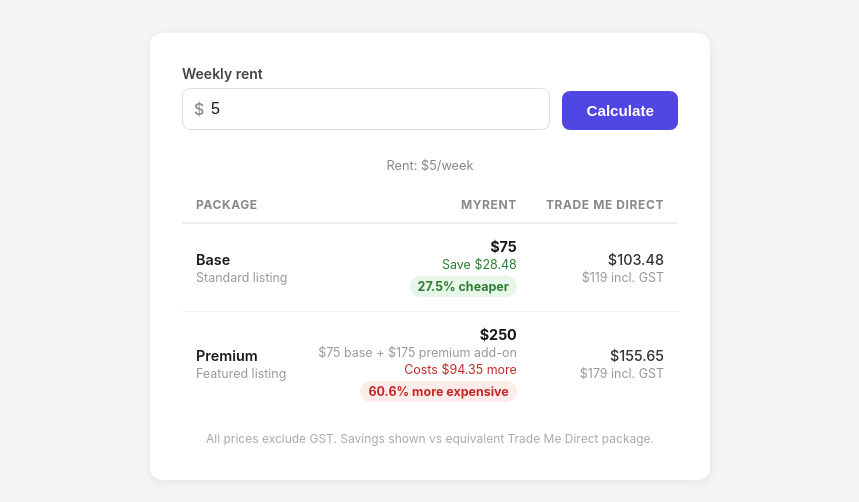
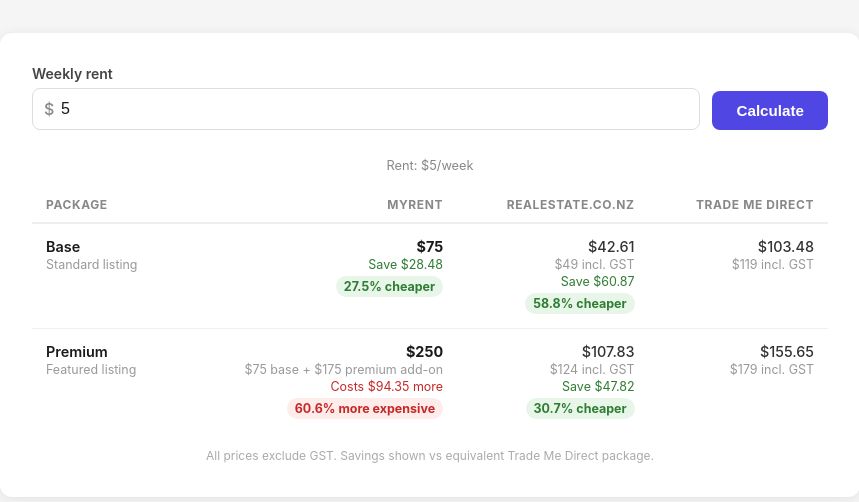
Before and after one commit to gsarvidson/myrentprices, a plain HTML site: page index.html in a window 1280 px wide. Both pictures are taken after typing "5" into the empty fields and a click on the button "Calculate". Shown: the part 112-614 px from the top of the page, without its empty margins (210-1069 px from the left). Drawn offline with Linux system fonts and the light colour scheme.

Commit message:
Add files via upload

```diff
--- a/index.html
+++ b/index.html
@@ -41,7 +41,7 @@
       box-shadow: 0 2px 12px rgba(0,0,0,0.08);
       padding: 32px;
       width: 100%;
-      max-width: 560px;
+      max-width: 860px;
     }
 
     .input-group {
@@ -155,7 +155,7 @@
 
     tbody td {
       padding: 14px 14px;
-      vertical-align: middle;
+      vertical-align: top;
     }
 
     tbody td:not(:first-child) {
@@ -246,6 +246,7 @@
         <tr>
           <th>Package</th>
           <th>MyRent</th>
+          <th>Realestate.co.nz</th>
           <th>Trade Me Direct</th>
         </tr>
       </thead>
@@ -273,6 +274,12 @@
   // MyRent pricing ex GST
   const myrentBase    = 75;
   const myrentPremium = 250;
+
+  // Realestate.co.nz flat rates (inc GST) — converted to ex GST for display
+  const reaBase    = exGst(49);
+  const reaBaseGst = 49;
+  const reaPremium    = exGst(124);
+  const reaPremiumGst = 124;
 
   function getTMPrices(rent) {
     for (const tier of tmPricing) {
@@ -308,6 +315,8 @@
         myrent: myrentBase,
         tm: tm.base,
         tmGst: tm.baseGst,
+        rea: reaBase,
+        reaGst: reaBaseGst,
       },
       {
         name: 'Premium',
@@ -315,6 +324,8 @@
         myrent: myrentPremium,
         tm: tm.premium,
         tmGst: tm.premiumGst,
+        rea: reaPremium,
+        reaGst: reaPremiumGst,
       },
     ];
 
@@ -339,6 +350,19 @@
             ${diffLabel}
           </td>
           <td>
+            ${(() => {
+              const reaDiff = pkg.tm - pkg.rea;
+              const reaCheaper = reaDiff > 0;
+              const reaPct = Math.abs((reaDiff / pkg.tm) * 100).toFixed(1);
+              const reaDiffLabel = reaCheaper
+                ? `<div class="savings-amount">Save ${fmt(reaDiff)}</div><div><span class="savings-badge">${reaPct}% cheaper</span></div>`
+                : `<div class="savings-amount more-expensive">Costs ${fmt(Math.abs(reaDiff))} more</div><div><span class="savings-badge more-expensive">${reaPct}% more expensive</span></div>`;
+              return `<div class="price">${fmt(pkg.rea)}</div>
+            <div class="package-desc">${fmt(pkg.reaGst)} incl. GST</div>
+            ${reaDiffLabel}`;
+            })()}
+          </td>
+          <td>
             <div class="price">${fmt(pkg.tm)}</div>
             <div class="package-desc">${fmt(pkg.tmGst)} incl. GST</div>
           </td>
```
